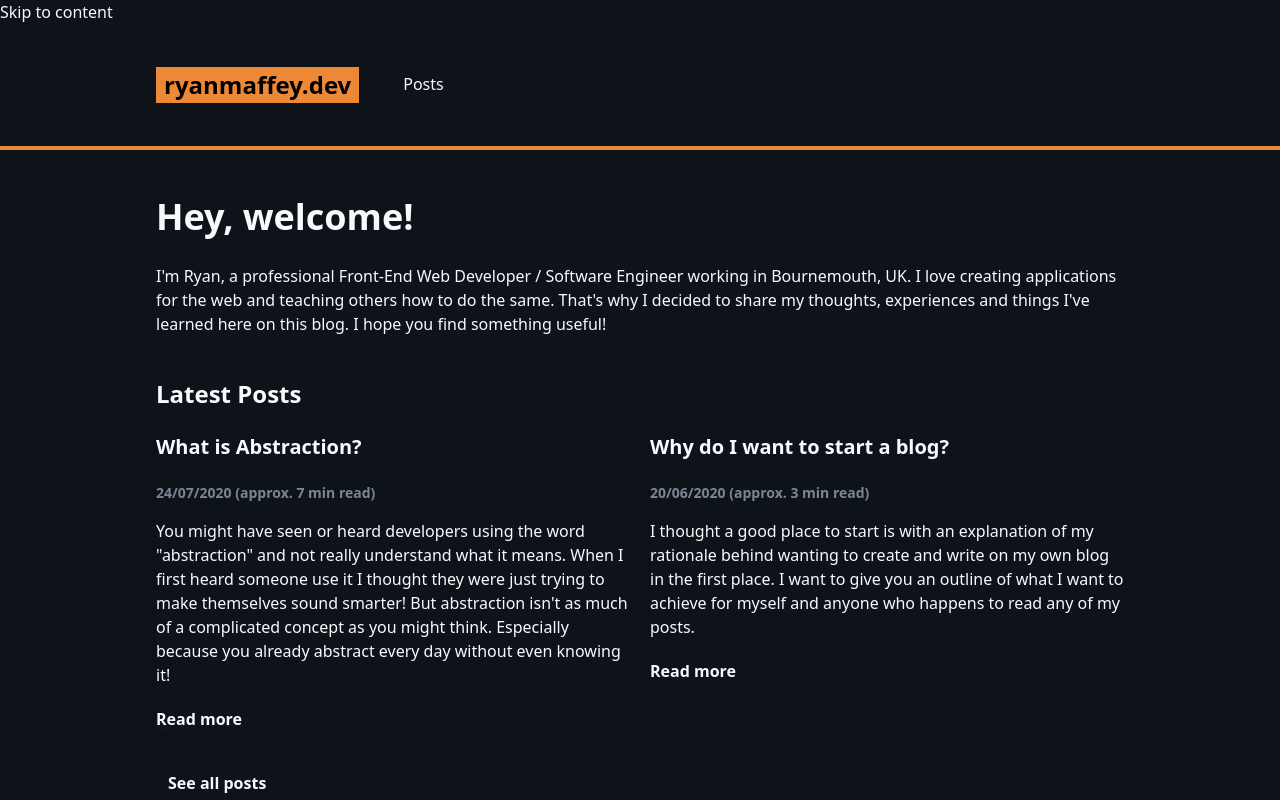
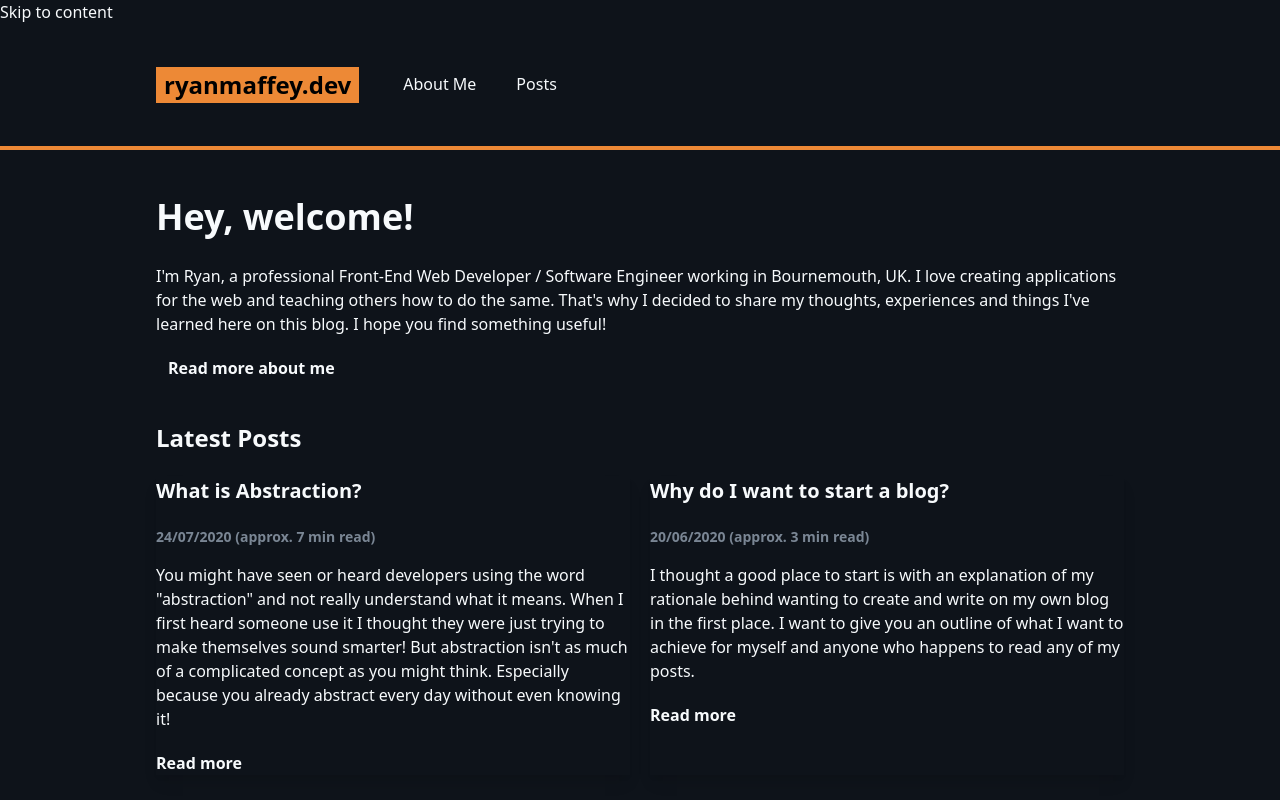
Before and after one commit to ryanmaffey/ryanmaffey.dev, a Next.js app: page / in a window 1280 px wide. Shown: the top 800 px of the page. Built offline with nearby package versions, Linux system fonts and the light colour scheme.

Commit message:
Revert "removing about page temporarily"
This reverts commit f59c6b53b5d62b260ace84abc47b821bf0863731.

```diff
--- a/components/nav.tsx
+++ b/components/nav.tsx
@@ -57,7 +57,7 @@ export const Nav: React.FunctionComponent = () => {
                     </div>
                     <div className="flex-grow hidden items-center md:flex">
                         <div className="md:flex-grow">
-                            {/* <Link href="/about">
+                            <Link href="/about">
                                 <a
                                     className={`${mdNavLinkClass} ${
                                         router.pathname === "/about"
@@ -67,7 +67,7 @@ export const Nav: React.FunctionComponent = () => {
                                 >
                                     About Me
                                 </a>
-                            </Link> */}
+                            </Link>
                             <Link href="/posts">
                                 <a
                                     className={`${mdNavLinkClass} ${
@@ -85,9 +85,9 @@ export const Nav: React.FunctionComponent = () => {
                 {state.isNavOpen && (
                     <div className="container flex mt-5 md:hidden">
                         <div className="w-full">
-                            {/* <Link href="/about">
+                            <Link href="/about">
                                 <a className={smNavLinkClass}>About Me</a>
-                            </Link> */}
+                            </Link>
                             <Link href="/posts">
                                 <a className={smNavLinkClass}>Posts</a>
                             </Link>
--- a/pages/index.tsx
+++ b/pages/index.tsx
@@ -21,7 +21,7 @@ const Home: React.StatelessComponent<IProps> = (props) => {
                 <h1>Hey, welcome!</h1>
                 <div className="block md:flex items-center">
                     {/* <p className="md:mb-0"> */}
-                    <p className="mb-0">
+                    <p>
                         I'm Ryan, a professional Front-End Web Developer /
                         Software Engineer working in Bournemouth, UK. I love
                         creating applications for the web and teaching others
@@ -59,7 +59,7 @@ const Home: React.StatelessComponent<IProps> = (props) => {
                         />
                     </picture> */}
                 </div>
-                {/* <LinkButton href="/about">Read more about me</LinkButton> */}
+                <LinkButton href="/about">Read more about me</LinkButton>
             </section>
             <section className="container">
                 <h2>Latest Posts</h2>
```
